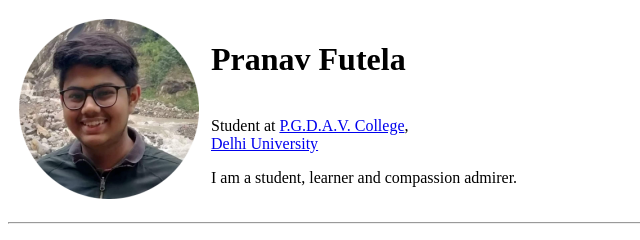
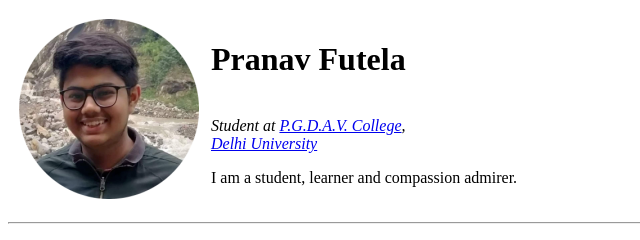
Before and after one commit to futela103/CV, a plain HTML site: page index.html in a window 1280 px wide. Shown: the top 240 px of the page, 0-640 px from the left. Drawn offline with Linux system fonts and the light colour scheme.

Commit message:
Update index.html

```diff
--- a/index.html
+++ b/index.html
@@ -17,8 +17,8 @@
         <h1>
           Pranav Futela
         </h1><br>
-        Student at <a href="http://pgdavcollege.edu.in/">P.G.D.A.V. College</a>,<br>
-        <a href="http://du.ac.in/">Delhi University</a><br>
+        <em>Student at <a href="http://pgdavcollege.edu.in/">P.G.D.A.V. College</a>,<br>
+        <a href="http://du.ac.in/">Delhi University</a><br></em>
         </p>
         <p>
           I am a student, learner and compassion admirer.
@@ -57,13 +57,13 @@
       <tr>
         <td>Web Development</td>
         <td>
-          ⭐⭐✰	✰	✰
+          ⭐⭐✰✰✰
         </td>
       </tr>
       <tr>
         <td>Python</td>
         <td>
-          ⭐⭐✰	✰	✰
+          ⭐⭐✰✰✰
         </td>
       </tr>
     </tbody>
```
